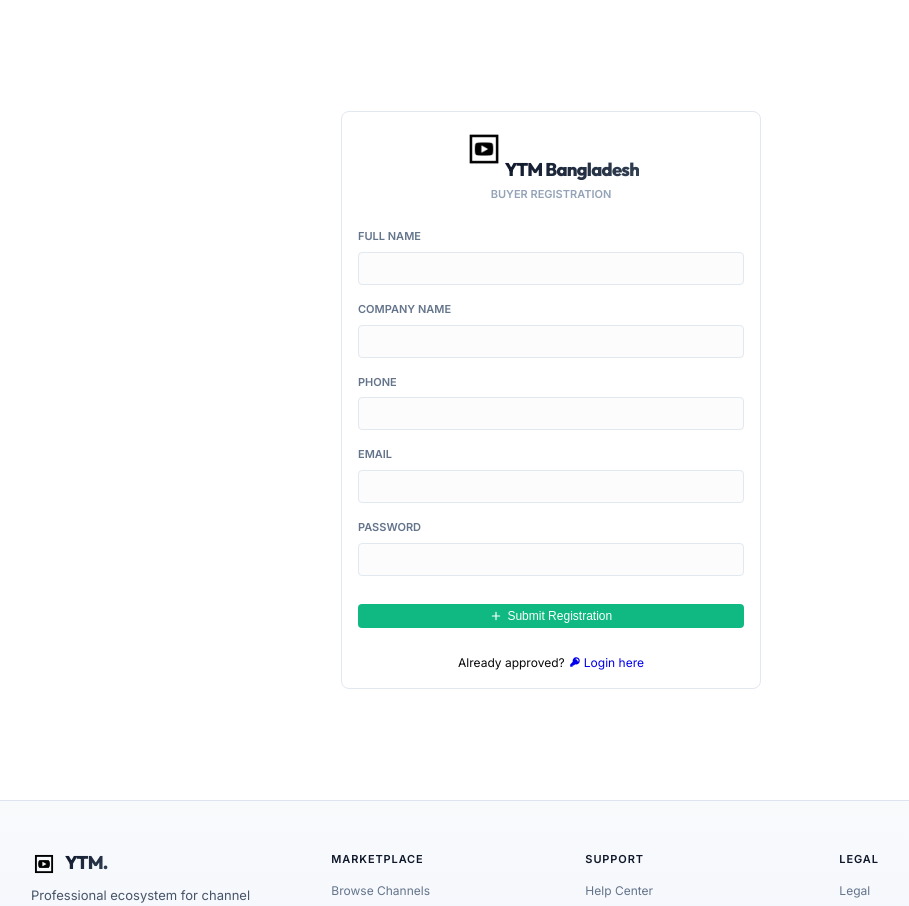
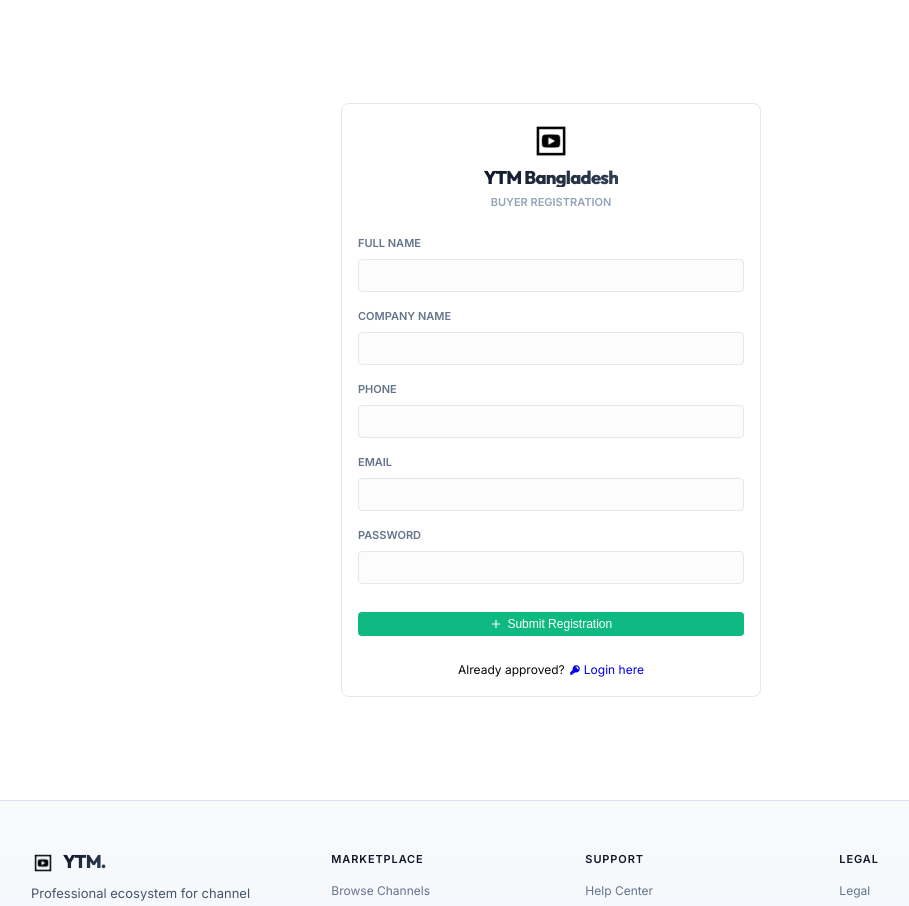
Before and after one commit to mukimuddin/easysell, a Next.js app: page /buyer/register in a window 1280 px wide. Shown: the top 906 px of the page, without its empty margins (89-998 px from the left). Built offline with nearby package versions, Linux system fonts and the light colour scheme.

Commit message:
feat: add login and registration pages for admin and buyer portals with shared layout components

```diff
--- a/app/admin/login/page.js
+++ b/app/admin/login/page.js
@@ -38,10 +38,10 @@
   return (
     <main style={{ display: 'flex', alignItems: 'center', justifyContent: 'center', minHeight: '100vh', padding: '1rem', background: '#ffffff' }}>
       <div style={{ width: '100%', maxWidth: '340px', padding: '1.5rem', border: '1px solid #e2e8f0', borderRadius: '4px' }}>
-        <div style={{ textAlign: 'center', marginBottom: '1.5rem' }}>
+        <div style={{ display: 'flex', flexDirection: 'column', alignItems: 'center', marginBottom: '1.5rem' }}>
           <img src="/icons8-youtube-50.png" alt="Logo" style={{ height: '42px', width: 'auto', marginBottom: '0.4rem' }} />
-          <div className="logo-text">YTM Bangladesh</div>
-          <div style={{ fontSize: '11px', color: '#94a3b8', fontWeight: 600, textTransform: 'uppercase', marginTop: '0.2rem' }}>Admin Access</div>
+          <div className="logo-text" style={{ lineHeight: 1 }}>YTM Bangladesh</div>
+          <div style={{ fontSize: '11px', color: '#94a3b8', fontWeight: 600, textTransform: 'uppercase', marginTop: '0.4rem' }}>Admin Access</div>
         </div>
 
         {error && (
--- a/app/buyer/login/page.js
+++ b/app/buyer/login/page.js
@@ -38,10 +38,10 @@
   return (
     <main style={{ display: 'flex', alignItems: 'center', justifyContent: 'center', minHeight: '100vh', padding: '1rem', background: '#ffffff' }}>
       <div style={{ width: '100%', maxWidth: '340px', padding: '1.5rem', border: '1px solid #e2e8f0', borderRadius: '4px' }}>
-        <div style={{ textAlign: 'center', marginBottom: '1.5rem' }}>
+        <div style={{ display: 'flex', flexDirection: 'column', alignItems: 'center', marginBottom: '1.5rem' }}>
           <img src="/icons8-youtube-50.png" alt="Logo" style={{ height: '42px', width: 'auto', marginBottom: '0.4rem' }} />
-          <div className="logo-text">YTM Bangladesh</div>
-          <div style={{ fontSize: '11px', color: '#94a3b8', fontWeight: 600, textTransform: 'uppercase', marginTop: '0.2rem' }}>Buyer Login</div>
+          <div className="logo-text" style={{ lineHeight: 1 }}>YTM Bangladesh</div>
+          <div style={{ fontSize: '11px', color: '#94a3b8', fontWeight: 600, textTransform: 'uppercase', marginTop: '0.4rem' }}>Buyer Login</div>
         </div>
         {error ? <div style={{ color: '#dc2626', background: '#fee2e2', padding: '0.5rem', borderRadius: '4px', fontSize: '12px', marginBottom: '1rem', textAlign: 'center', fontWeight: 600 }}>{error}</div> : null}
 
--- a/app/buyer/register/page.js
+++ b/app/buyer/register/page.js
@@ -56,10 +56,10 @@
       }}
     >
       <div style={{ width: '100%', maxWidth: '420px', border: '1px solid #e2e8f0', borderRadius: '8px', padding: '1rem' }}>
-        <div style={{ textAlign: 'center', marginBottom: '1.5rem' }}>
+        <div style={{ display: 'flex', flexDirection: 'column', alignItems: 'center', marginBottom: '1.5rem' }}>
           <img src="/icons8-youtube-50.png" alt="Logo" style={{ height: '42px', width: 'auto', marginBottom: '0.4rem' }} />
-          <div className="logo-text">YTM Bangladesh</div>
-          <div style={{ fontSize: '11px', color: '#94a3b8', fontWeight: 600, textTransform: 'uppercase', marginTop: '0.2rem' }}>Buyer Registration</div>
+          <div className="logo-text" style={{ lineHeight: 1 }}>YTM Bangladesh</div>
+          <div style={{ fontSize: '11px', color: '#94a3b8', fontWeight: 600, textTransform: 'uppercase', marginTop: '0.4rem' }}>Buyer Registration</div>
         </div>
 
         {error ? <div style={{ marginBottom: '0.75rem', color: '#b91c1c', fontSize: '12px' }}>{error}</div> : null}
--- a/components/ConditionalLayout.js
+++ b/components/ConditionalLayout.js
@@ -104,9 +104,7 @@
            <button className="menu-toggle" onClick={() => setIsSidebarOpen(!isSidebarOpen)}>
              {isSidebarOpen ? '✕' : '☰'}
            </button>
-           <div className="mobile-logo" style={{ display: 'flex', alignItems: 'center', justifyContent: 'center' }}>
-             <img src="/icons8-youtube-50.png" alt="Logo" style={{ height: '24px', width: 'auto' }} />
-           </div>
+           <div className="mobile-logo">Growth Tracker</div>
            <div style={{ width: '38px' }}></div>
         </header>
 
@@ -115,8 +113,8 @@
         )}
 
         <aside className={`admin-sidebar ${isSidebarOpen ? 'open' : ''}`}>
-          <div className="sidebar-logo" style={{ display: 'flex', alignItems: 'center', justifyContent: 'center', minHeight: '60px' }}>
-            <img src="/icons8-youtube-50.png" alt="Logo" style={{ height: '36px', width: 'auto' }} />
+          <div className="sidebar-logo">
+            Growth Tracker
           </div>
 
           <nav className="sidebar-nav">
@@ -215,9 +213,9 @@
       {showPublicNavbar && (
         <nav className="navbar">
           <div className="nav-container">
-            <Link href="/" className="logo">
-              <img src="/icons8-youtube-50.png" alt="Logo" style={{ height: '28px', width: 'auto' }} />
-              <span className="logo-text">YTM Bangladesh</span>
+            <Link href="/" className="logo" style={{ display: 'flex', alignItems: 'center', gap: '8px' }}>
+              <img src="/icons8-youtube-50.png" alt="Logo" style={{ height: '24px', width: 'auto', flexShrink: 0 }} />
+              <span className="logo-text" style={{ margin: 0 }}>YTM Bangladesh</span>
             </Link>
             <div className="nav-links">
               <Link href="/jobs" className="nav-link">Jobs</Link>
--- a/components/Footer.js
+++ b/components/Footer.js
@@ -5,9 +5,9 @@
     <footer className="footer">
       <div className="footer-container">
         <div className="footer-brand">
-          <Link href="/" className="logo" style={{ display: 'flex', alignItems: 'center', gap: '8px' }}>
-            <img src="/icons8-youtube-50.png" alt="Logo" style={{ height: '26px', width: 'auto' }} />
-            <span className="logo-text">YTM.</span>
+          <Link href="/" className="logo" style={{ display: 'flex', alignItems: 'center', gap: '8px', textDecoration: 'none' }}>
+            <img src="/icons8-youtube-50.png" alt="Logo" style={{ height: '24px', width: 'auto', flexShrink: 0 }} />
+            <span className="logo-text" style={{ margin: 0, lineHeight: 1 }}>YTM.</span>
           </Link>
           <p>
             Professional ecosystem for channel sourcing, buyer onboarding, and secure operational delivery.
```
